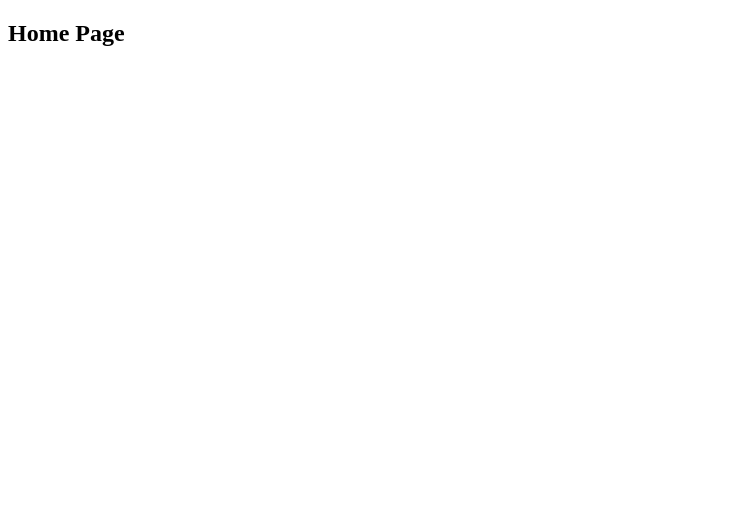
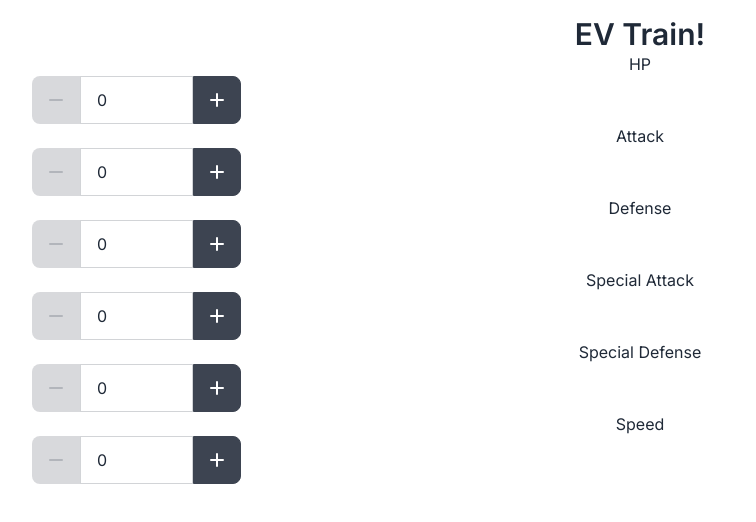
Before and after one commit to mluo24/evtrain, a Vue app: page / in a window 1280 px wide. Shown: the top 522 px of the page, without its empty margins (0-756 px from the left). Built offline with nearby package versions, Linux system fonts and the light colour scheme.

Commit message:
installed tailwind, added basic counters

```diff
--- a/package.json
+++ b/package.json
@@ -10,14 +10,18 @@
     "format": "prettier .  --write"
   },
   "dependencies": {
+    "daisyui": "^2.15.0",
     "vue": "^3.2.25"
   },
   "devDependencies": {
     "@typescript-eslint/parser": "^5.25.0",
     "@vitejs/plugin-vue": "^2.3.3",
+    "autoprefixer": "^10.4.7",
     "eslint": "^8.16.0",
     "eslint-plugin-vue": "^9.0.1",
+    "postcss": "^8.4.14",
     "prettier": "^2.6.2",
+    "tailwindcss": "^3.0.24",
     "typescript": "^4.5.4",
     "vite": "^2.9.9",
     "vue-tsc": "^0.34.7"
--- /dev/null
+++ b/postcss.config.js
@@ -0,0 +1,6 @@
+module.exports = {
+  plugins: {
+    tailwindcss: {},
+    autoprefixer: {},
+  },
+}
--- a/src/components/Home.vue
+++ b/src/components/Home.vue
@@ -1,5 +1,99 @@
-<script setup lang="ts"></script>
+<script setup lang="ts">
+import { ref, reactive } from 'vue'
+
+const statsToString = {
+  hp: 'HP',
+  attack: 'Attack',
+  defense: 'Defense',
+  specialAttack: 'Special Attack',
+  specialDefense: 'Special Defense',
+  speed: 'Speed',
+}
+
+const statsCounter = reactive({
+  hp: 0,
+  attack: 0,
+  defense: 0,
+  specialAttack: 0,
+  specialDefense: 0,
+  speed: 0,
+})
+
+const changeStatEV = (stat: string, amt: number) => {
+  switch (stat) {
+    case 'hp':
+      statsCounter.hp += amt
+      break
+    case 'attack':
+      statsCounter.attack += amt
+      break
+    case 'defense':
+      statsCounter.defense += amt
+      break
+    case 'specialAttack':
+      statsCounter.specialAttack += amt
+      break
+    case 'specialDefense':
+      statsCounter.specialDefense += amt
+      break
+    case 'speed':
+      statsCounter.speed += amt
+      break
+  }
+}
+</script>
 
 <template>
-  <h2>Home Page</h2>
+  <div class="container my-4 text-center">
+    <h1 class="text-3xl font-bold">EV Train!</h1>
+    <div v-for="(value, key) in statsCounter" :key="key" class="form-control">
+      {{ statsToString[key] }}
+      <div class="input-group">
+        <button
+          @click="changeStatEV(key, -1)"
+          class="btn btn-square"
+          :disabled="value - 1 < 0"
+        >
+          <svg
+            xmlns="http://www.w3.org/2000/svg"
+            class="h-5 w-5"
+            viewBox="0 0 20 20"
+            fill="currentColor"
+          >
+            <path
+              fill-rule="evenodd"
+              d="M3 10a1 1 0 011-1h12a1 1 0 110 2H4a1 1 0 01-1-1z"
+              clip-rule="evenodd"
+            />
+          </svg>
+        </button>
+        <input
+          type="number"
+          :value="statsCounter[key]"
+          @input="(event: Event) => (statsCounter[key] = Number((event.target as HTMLInputElement).value))"
+          min="0"
+          max="255"
+          class="input input-bordered"
+        />
+        <button
+          @click="changeStatEV(key, 1)"
+          class="btn btn-square"
+          :disabled="value + 1 > 255"
+        >
+          <svg
+            xmlns="http://www.w3.org/2000/svg"
+            class="h-5 w-5"
+            viewBox="0 0 20 20"
+            fill="currentColor"
+          >
+            <path
+              fill-rule="evenodd"
+              d="M10 3a1 1 0 011 1v5h5a1 1 0 110 2h-5v5a1 1 0 11-2 0v-5H4a1 1 0 110-2h5V4a1 1 0 011-1z"
+              clip-rule="evenodd"
+            />
+          </svg>
+        </button>
+      </div>
+    </div>
+  </div>
 </template>
--- /dev/null
+++ b/src/index.css
@@ -0,0 +1,10 @@
+@import url('https://fonts.googleapis.com/css2?family=Inter:wght@200;400;600&display=swap');
+@tailwind base;
+@tailwind components;
+@tailwind utilities;
+
+@layer base {
+  html {
+    font-family: 'Inter', sans-serif;
+  }
+}
--- a/src/main.ts
+++ b/src/main.ts
@@ -1,4 +1,5 @@
 import { createApp } from 'vue'
 import App from './App.vue'
+import './index.css'
 
 createApp(App).mount('#app')
--- /dev/null
+++ b/tailwind.config.js
@@ -0,0 +1,11 @@
+module.exports = {
+  content: ['./index.html', './src/**/*.{vue,js,ts,jsx,tsx}'],
+  theme: {
+    extend: {},
+    container: {
+      center: true,
+      padding: '2rem',
+    },
+  },
+  plugins: [require('daisyui')],
+}
```
Also changed, not shown: 1 other file (tests, documents, lock files or other folders).
